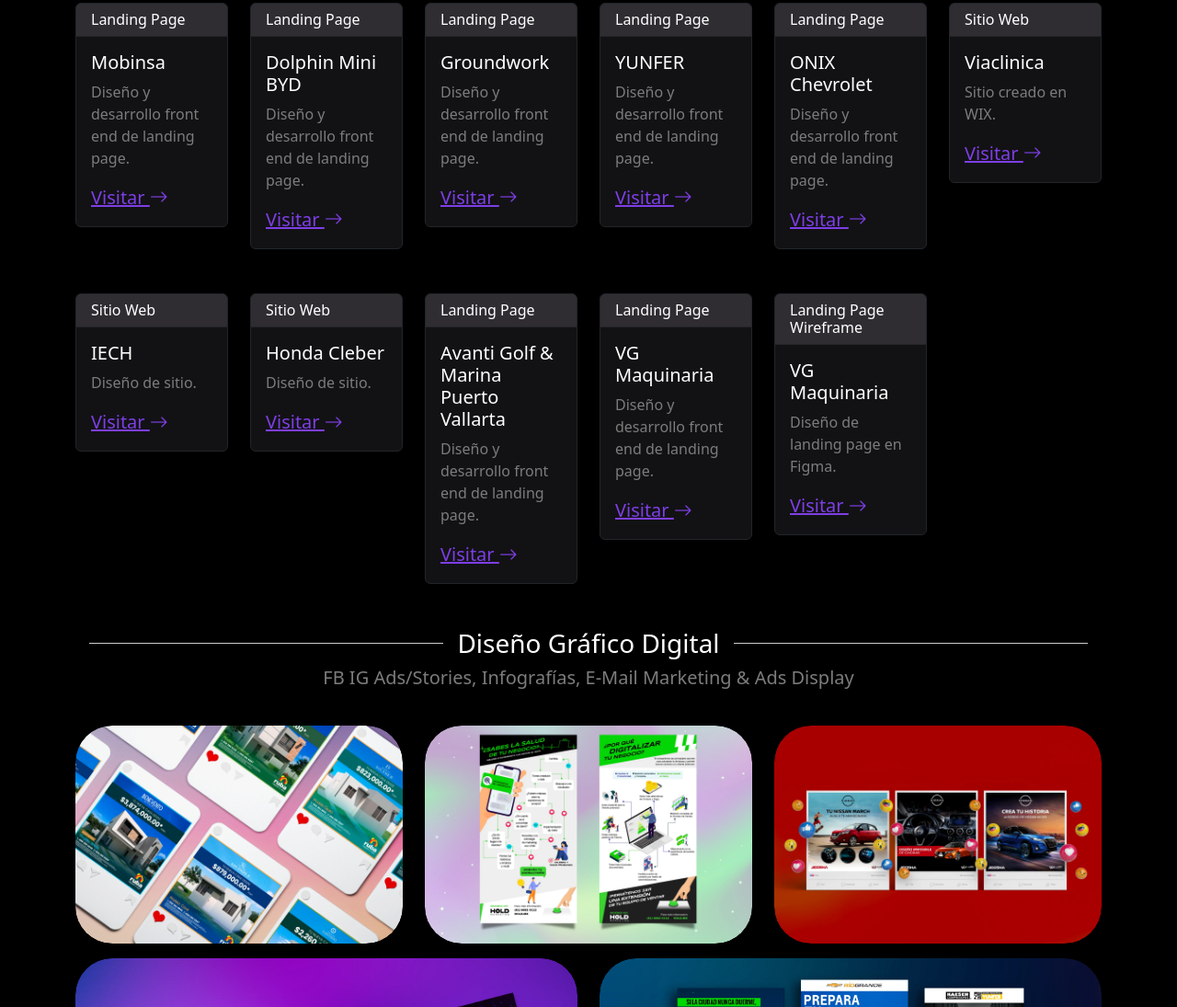
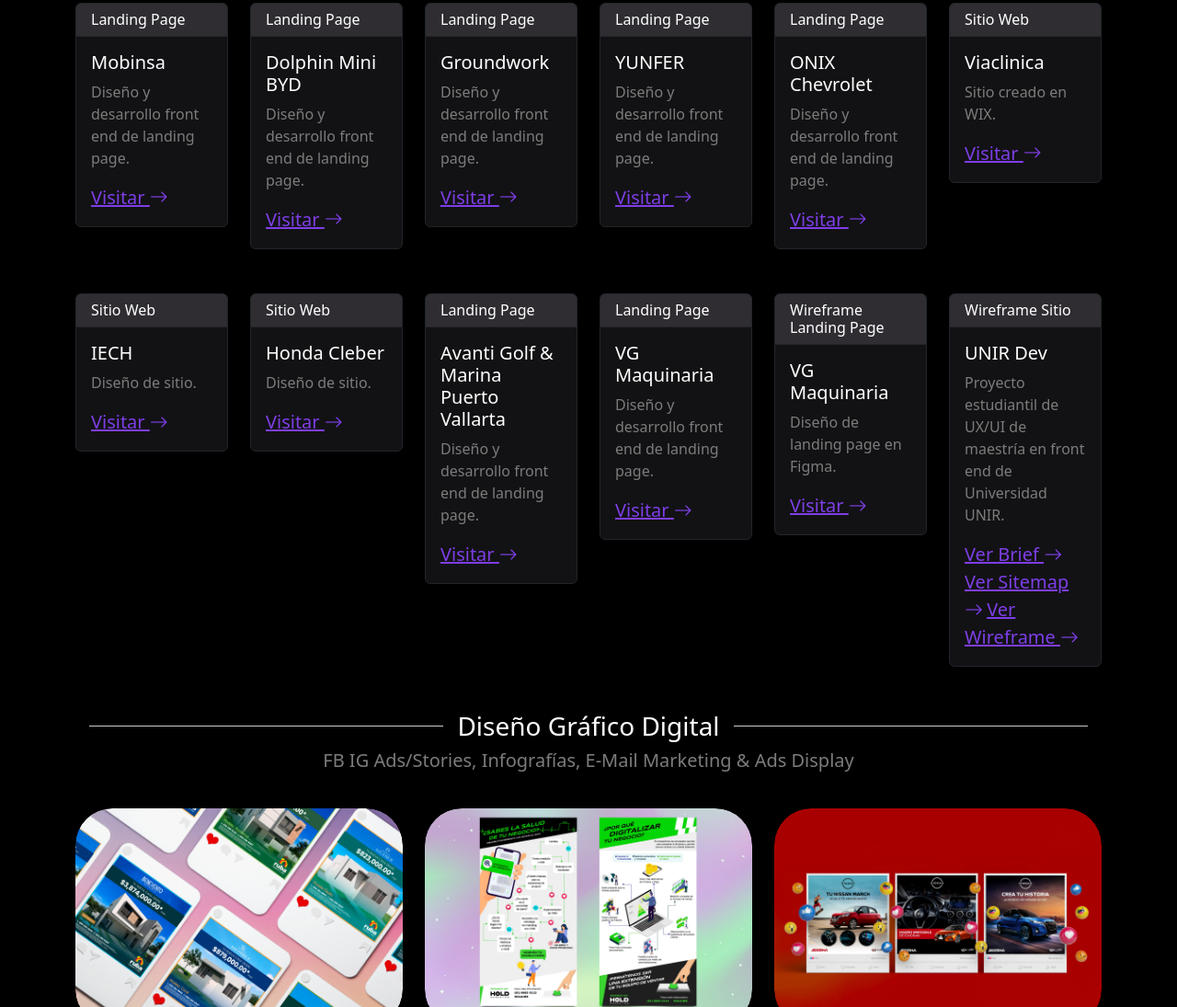
Before and after one commit to gabs-ab89/gabrielarias-portafolio, a plain HTML site: page index.html in a window 1280 px wide. Shown: the part 2990-4085 px from the top of the page at 92% size. Drawn offline with nearby package versions, Linux system fonts and the light colour scheme; some packages are replaced by stand-ins of ours; a script that the page names is missing.

Commit message:
Update index.html

```diff
--- a/index.html
+++ b/index.html
@@ -537,11 +537,25 @@
 
         <div class="col-md-2 col-6 py-4">
           <div class="card bg-card border-dark">
-            <h6 class="card-header text-white">Landing Page Wireframe</h6>
+            <h6 class="card-header text-white"> Wireframe Landing Page</h6>
             <div class="card-body">
               <h5 class="card-title text-white">VG Maquinaria</h5>
               <p class="card-text txt-gray1">Diseño de landing page en Figma.</p>
               <a href="https://www.figma.com/design/9LedZG7BftxyY5htMSC9AN/VG-LANDING?node-id=0-1&t=SvF0DxoWF6e0xP3C-1" target="_blank" class="txt-btn">Visitar <i class="bi bi-arrow-right"></i></a>
+            </div>
+          </div>
+        </div>
+
+        <div class="col-md-2 col-6 py-4">
+          <div class="card bg-card border-dark">
+            <h6 class="card-header text-white">Wireframe Sitio</h6>
+            <div class="card-body">
+              <h5 class="card-title text-white">UNIR Dev</h5>
+              <p class="card-text txt-gray1">Proyecto estudiantil de UX/UI de maestría en front end de Universidad UNIR.</p>
+              <a href="img/Brief-UNIR-Dev.pdf" target="_blank" class="txt-btn">Ver Brief <i class="bi bi-arrow-right"></i></a>
+              <a href="img/SitemapUnirDev.jpeg" target="_blank" class="txt-btn">Ver Sitemap <i class="bi bi-arrow-right"></i></a>
+              <a href="img/wireframes-actividad-2-ngab.pdf" target="_blank" class="txt-btn">Ver Wireframe <i class="bi bi-arrow-right"></i></a>
+
             </div>
           </div>
         </div>
```
